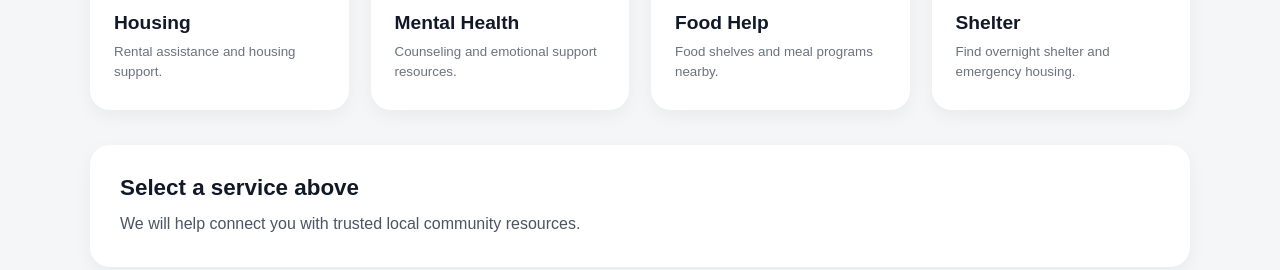
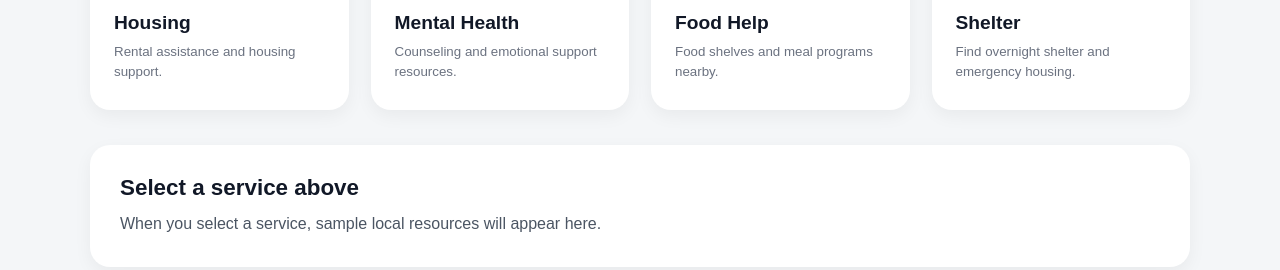
Before and after one commit to AbdulAbdi10/Help, a plain HTML site: page index.html in a window 1280 px wide. Shown: the part 348-618 px from the top of the page. Drawn offline with Linux system fonts and the light colour scheme.

Commit message:
Update index.html
More update

```diff
--- a/index.html
+++ b/index.html
@@ -4,7 +4,6 @@
     <meta charset="UTF-8" />
     <meta name="viewport" content="width=device-width, initial-scale=1.0" />
     <title>Community Support Connect</title>
-
     <link rel="stylesheet" href="styles.css" />
 </head>
 <body>
@@ -53,7 +52,7 @@
         <section class="result-box">
             <h3 id="selectedService">Select a service above</h3>
             <p id="serviceMessage">
-                We will help connect you with trusted local community resources.
+                When you select a service, sample local resources will appear here.
             </p>
         </section>
 
```
